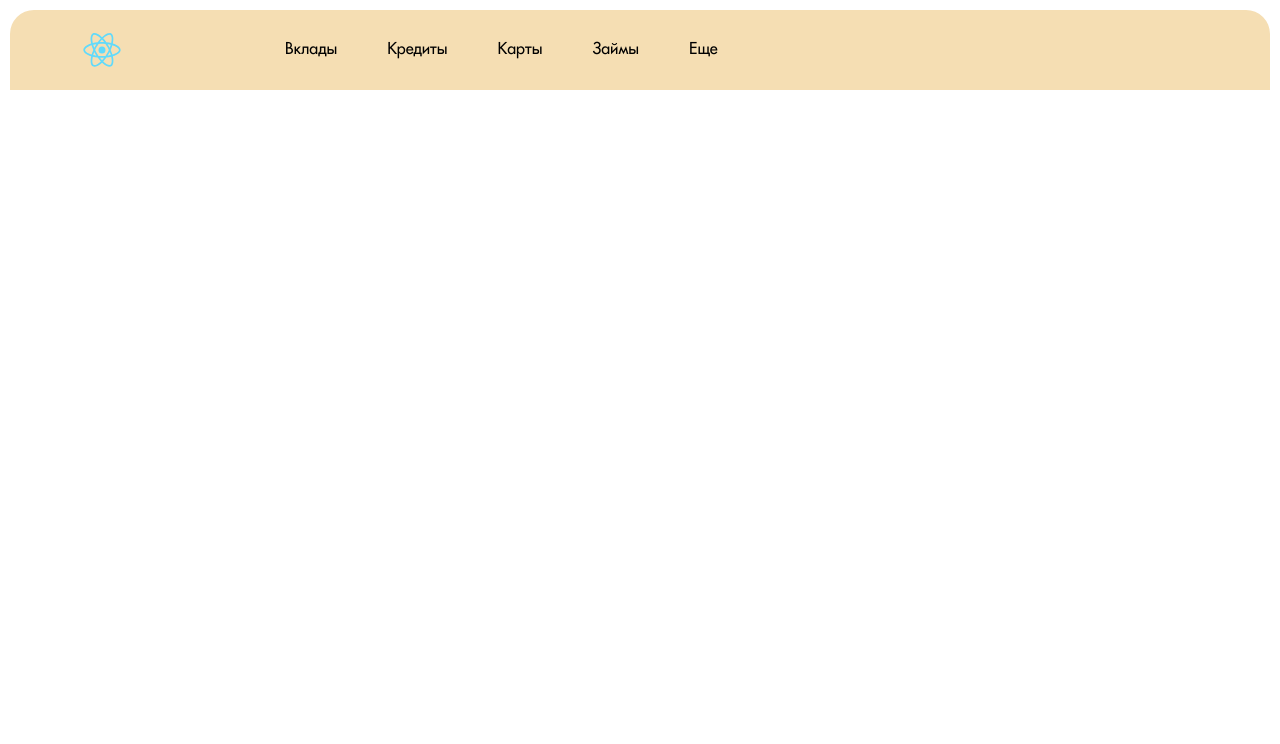
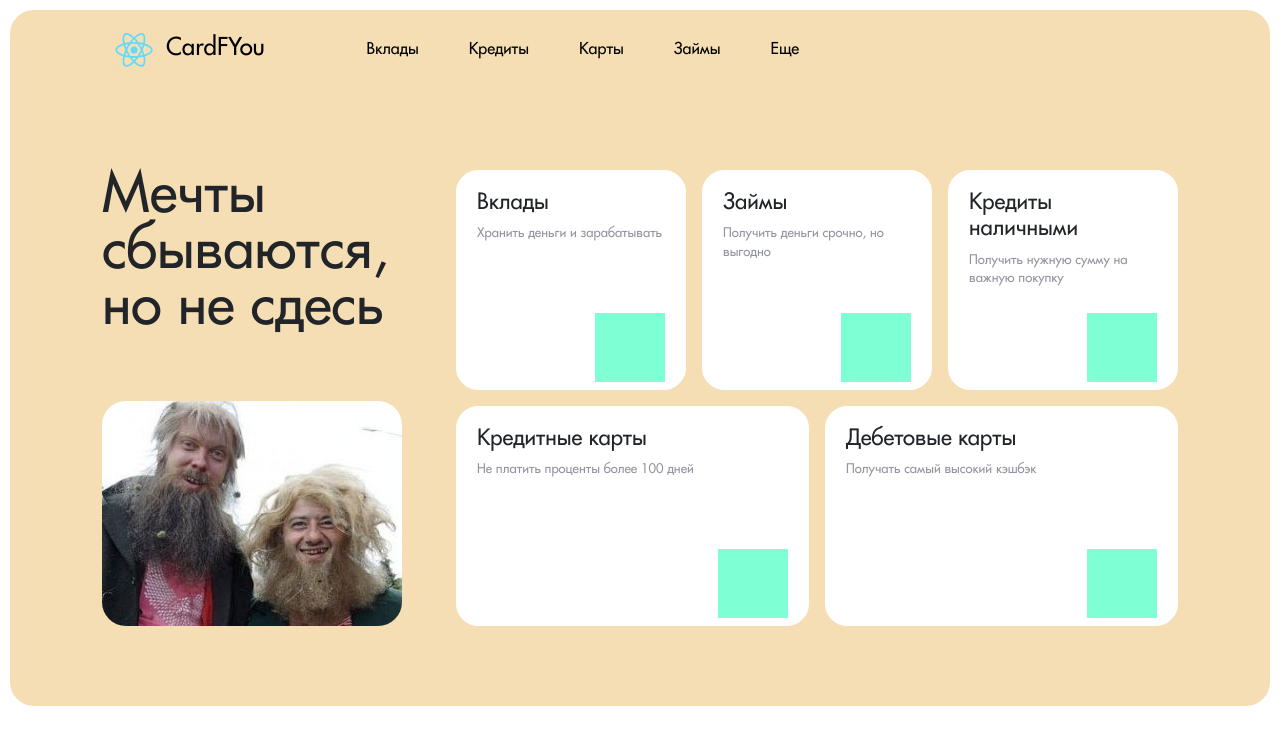
Before and after one commit to Artek000/cardfyou, a React (Create React App) app: page / in a window 1280 px wide. Shown: the top 744 px of the page. Built offline with nearby package versions, Linux system fonts and the light colour scheme.

Commit message:
added big-info_panel component to App

```diff
--- a/src/App.js
+++ b/src/App.js
@@ -1,9 +1,13 @@
 import './css/App.css';
 import Header from "./components/header";
+import BigInfo from "./components/bigInfo";
 
 function App() {
   return (
-      <Header></Header>
+      <div>
+        <Header />
+        <BigInfo />
+      </div>
   );
 }
 
--- /dev/null
+++ b/src/components/bigInfo.js
@@ -0,0 +1,30 @@
+import Puzzle from "./puzzle";
+
+function BigInfo() {
+    return(
+        <div className="big-info_wrapper">
+            <div className="big-info_panel">
+                <div className="big-info_content container">
+                    <div className="big-info_left">
+                        <h2 className="title-block">
+                            Мечты сбываются, но не сдесь
+                        </h2>
+                        <picture>
+                            <source srcSet={'/img/big_info.jpg'}/>
+                            <img srcSet={'/img/big_info.jpg'}/>
+                        </picture>
+                    </div>
+                    <div className="big-info-puzzle">
+                        <Puzzle href={"/"} title={"Вклады"} about={"Хранить деньги и зарабатывать"}></Puzzle>
+                        <Puzzle href={"/"} title={"Займы"} about={"Получить деньги срочно, но выгодно"}></Puzzle>
+                        <Puzzle href={"/"} title={"Кредиты наличными"} about={"Получить нужную сумму на важную покупку"}></Puzzle>
+                        <Puzzle href={"/"} title={"Кредитные карты"} about={"Не платить проценты более 100 дней"}></Puzzle>
+                        <Puzzle href={"/"} title={"Дебетовые карты"} about={"Получать самый высокий кэшбэк"}></Puzzle>
+                    </div>
+                </div>
+            </div>
+        </div>
+    );
+}
+
+export default BigInfo;
--- a/src/components/header.js
+++ b/src/components/header.js
@@ -8,6 +8,7 @@ function Header() {
                 <div className="header_content container">
                     <a href="/" className="header_logo">
                         <img src={logo} alt="Логотип"/>
+                        <span>CardFYou</span>
                     </a>
                     <NavPanel></NavPanel>
                 </div>
--- /dev/null
+++ b/src/components/puzzle.js
@@ -0,0 +1,11 @@
+function Puzzle(props) {
+    return(
+        <a className="puzzle-item" href={props.href}>
+            <h3>{props.title}</h3>
+            <p>{props.about}</p>
+            <svg></svg>
+        </a>
+    );
+}
+
+export default Puzzle;
--- a/src/css/App.css
+++ b/src/css/App.css
@@ -12,6 +12,12 @@ a{
 a:hover{
     color: initial;
 }
+img{
+    border-radius: 24px;
+    max-width: 100%;
+    height: auto;
+    display: block;
+}
 
 @font-face {
     font-family: 'Favorit';
@@ -22,3 +28,99 @@ a:hover{
     font-weight: 400;
     font-style: normal;
 }
+
+.big-info_wrapper{
+    padding: 0 10px;
+}
+.big-info_panel{
+    display: flex;
+    background-color: wheat;
+    border-radius: 0 0 24px 24px;
+    padding: 80px 0;
+}
+.big-info_left{
+    display: flex;
+    flex-direction: column;
+    justify-content: space-between;
+}
+.title-block{
+    text-align: left;
+    align-items: flex-start;
+    line-height: 1;
+    font-size: 56px;
+    font-weight: 300;
+    display: flex;
+    flex-direction: column;
+}
+.big-info_content{
+    display: flex;
+    max-width: 1100px;
+    width: 100%;
+    margin: 0 auto;
+    box-sizing: border-box;
+}
+.big-info-puzzle{
+    max-width: 727px;
+    width: 100%;
+    margin-left: auto;
+    display: grid;
+    grid-template-columns: 2fr 1fr 1fr 2fr;
+    grid-gap: 16px;
+    grid-template-areas: "item1 item2 item2 item3" "item4 item4 item5 item5";
+}
+.puzzle-item{
+    position: relative;
+    border-radius: 22px;
+    background-color: #fff;
+    padding: 20px 20px 7px;
+    display: flex;
+    flex-direction: column;
+    border: 1px solid #fff;
+    color: unset;
+}
+.puzzle-item:hover{
+    background-color: transparent;
+}
+.puzzle-item h3{
+    font-size: 22px;
+    font-weight: 400;
+    margin-bottom: 8px;
+}
+.puzzle-item p{
+    font-size: 13px;
+    font-weight: 300;
+    color: #9394a1;
+    line-height: 1.4;
+}
+.puzzle-item svg{
+    width: 70px;
+    height: 69px;
+    background-color: aquamarine;
+    margin-left: auto;
+    margin-top: auto;
+}
+.puzzle-item:first-child {
+    grid-area: item1;
+}
+.puzzle-item:nth-child(2) {
+    grid-area: item2;
+}
+.puzzle-item:nth-child(3) {
+    grid-area: item3;
+}
+.puzzle-item:nth-child(4) {
+    grid-area: item4;
+}
+.puzzle-item:last-child {
+    grid-area: item5;
+}
+
+@media (min-width: 1280px) {
+    .puzzle-item:nth-child(1), .puzzle-item:nth-child(2), .puzzle-item:nth-child(3) {
+        width: 230px;
+        height: 220px;
+    }
+    .puzzle-item:nth-child(4), .puzzle-item:nth-child(5) {
+        height: 220px;
+    }
+}
--- a/src/css/header.css
+++ b/src/css/header.css
@@ -12,6 +12,10 @@
     align-items: center;
     justify-content: space-between;
     min-height: 80px;
+    max-width: 1100px;
+    width: 100%;
+    margin: 0 auto;
+    box-sizing: border-box;
 }
 .header_logo{
     position: absolute;
@@ -20,6 +24,10 @@
     max-width: 122px;
     width: 100%;
     flex: 1 0 auto;
+    display: contents;
+}
+.header_logo span{
+    font-size: 24px;
 }
 .header_logo img{
     max-width: 64px;
--- a/src/css/index.css
+++ b/src/css/index.css
@@ -1,3 +1,9 @@
+*, *:before, *:after {
+  padding: 0;
+  margin: 0;
+  border: 0;
+  box-sizing: border-box;
+}
 body {
   display: flex;
   flex-direction: column;
```
Also changed, not shown: public/img/big_info.jpg (added).
